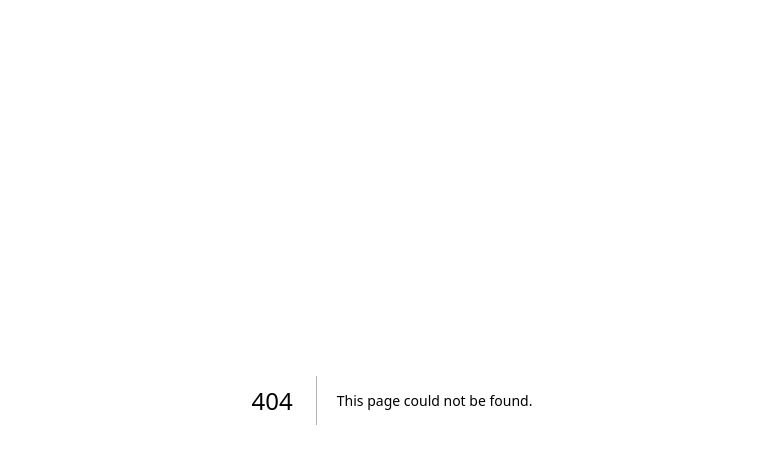
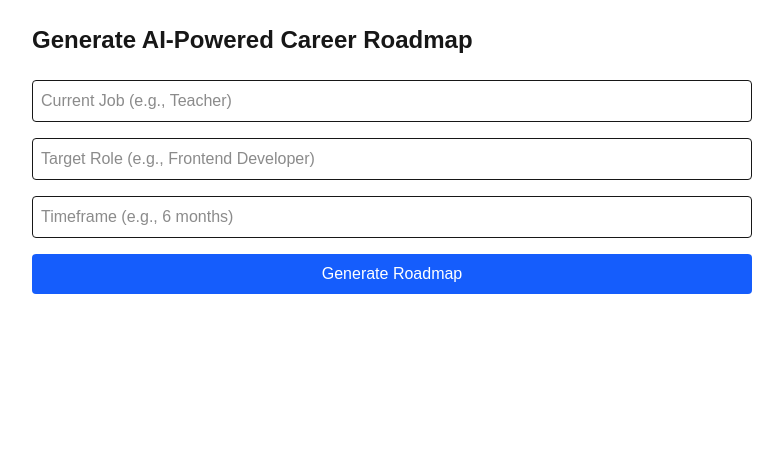
Before and after one commit to anushatomar13/next-leap, a Next.js app: page /generate in a window 1280 px wide. Before the commit this address had no page. Shown: the top 464 px of the page, without its empty margins (248-1031 px from the left). Built offline with nearby package versions, Linux system fonts and the light colour scheme.

Commit message:
generate roadmap page

```diff
--- /dev/null
+++ b/src/app/generate/page.jsx
@@ -0,0 +1,76 @@
+'use client'
+
+import { useState } from 'react'
+import MermaidRenderer from '@/components/MermaidRenderer'
+
+export default function GeneratePage() {
+  const [currentJob, setCurrentJob] = useState('')
+  const [targetJob, setTargetJob] = useState('')
+  const [timeframe, setTimeframe] = useState('')
+  const [loading, setLoading] = useState(false)
+  const [mermaidCode, setMermaidCode] = useState('')
+
+  const handleGenerate = async () => {
+    setLoading(true)
+    setMermaidCode('')
+
+    try {
+      const res = await fetch('/api/generate-roadmap', {
+        method: 'POST',
+        headers: { 'Content-Type': 'application/json' },
+        body: JSON.stringify({ currentJob, targetJob, timeframe }),
+      })
+
+      const data = await res.json()
+      setMermaidCode(data.mermaid)
+    } catch (err) {
+      console.error('Error generating roadmap', err)
+    } finally {
+      setLoading(false)
+    }
+  }
+
+  return (
+    <main className="p-6 max-w-3xl mx-auto">
+      <h1 className="text-2xl font-bold mb-6">Generate AI-Powered Career Roadmap</h1>
+
+      <div className="grid gap-4">
+        <input
+          type="text"
+          placeholder="Current Job (e.g., Teacher)"
+          value={currentJob}
+          onChange={(e) => setCurrentJob(e.target.value)}
+          className="border p-2 rounded"
+        />
+        <input
+          type="text"
+          placeholder="Target Role (e.g., Frontend Developer)"
+          value={targetJob}
+          onChange={(e) => setTargetJob(e.target.value)}
+          className="border p-2 rounded"
+        />
+        <input
+          type="text"
+          placeholder="Timeframe (e.g., 6 months)"
+          value={timeframe}
+          onChange={(e) => setTimeframe(e.target.value)}
+          className="border p-2 rounded"
+        />
+
+        <button
+          onClick={handleGenerate}
+          className="bg-blue-600 text-white px-4 py-2 rounded hover:bg-blue-700"
+          disabled={loading}
+        >
+          {loading ? 'Generating...' : 'Generate Roadmap'}
+        </button>
+      </div>
+
+      {mermaidCode && (
+        <div className="mt-8">
+          <MermaidRenderer chart={mermaidCode} />
+        </div>
+      )}
+    </main>
+  )
+}
--- a/src/components/AuthModal.jsx
+++ b/src/components/AuthModal.jsx
@@ -12,7 +12,7 @@ export default function AuthModal({ onClose }) {
         <Auth
           supabaseClient={supabase}
           appearance={{ theme: ThemeSupa }}
-          providers={['google']} // You can also use ['email'] or both
+          providers={['google']}
           redirectTo="http://localhost:3000"
         />
       </div>
```
